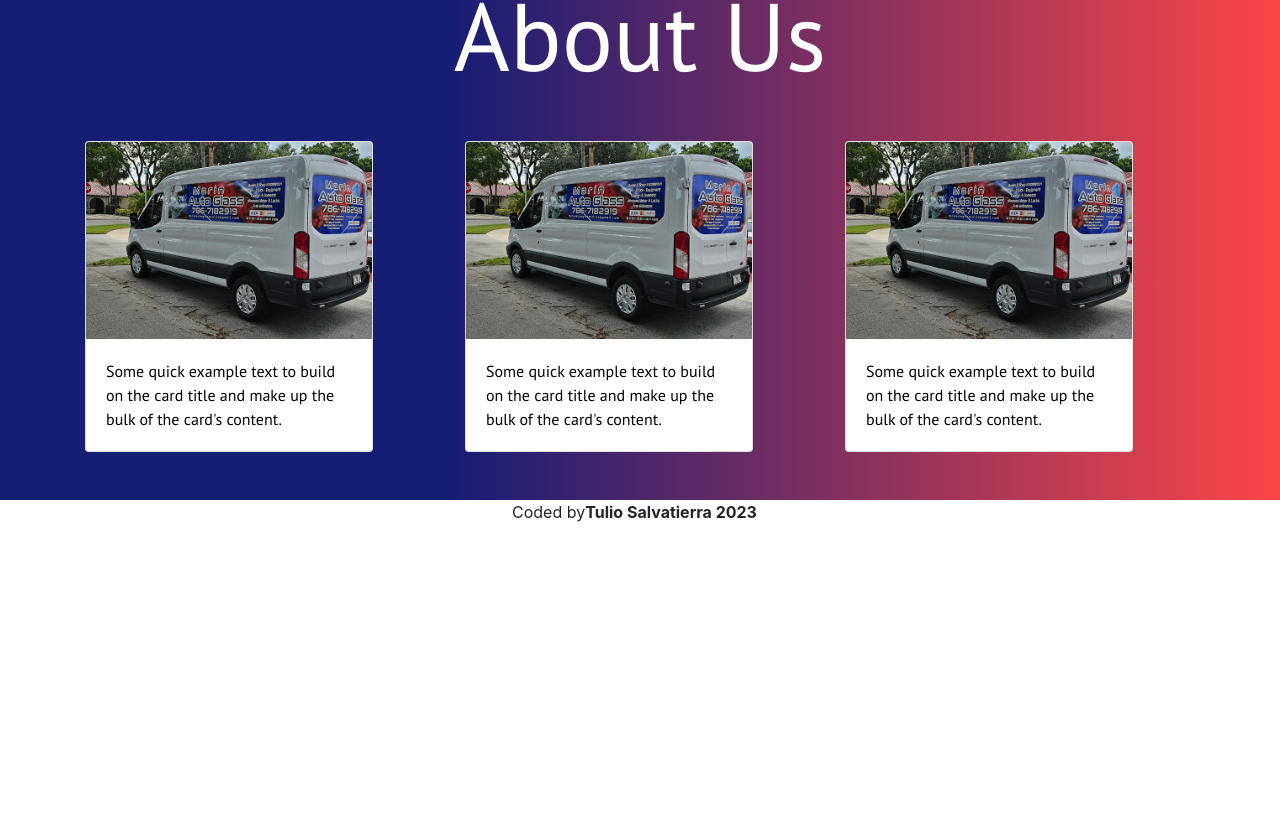
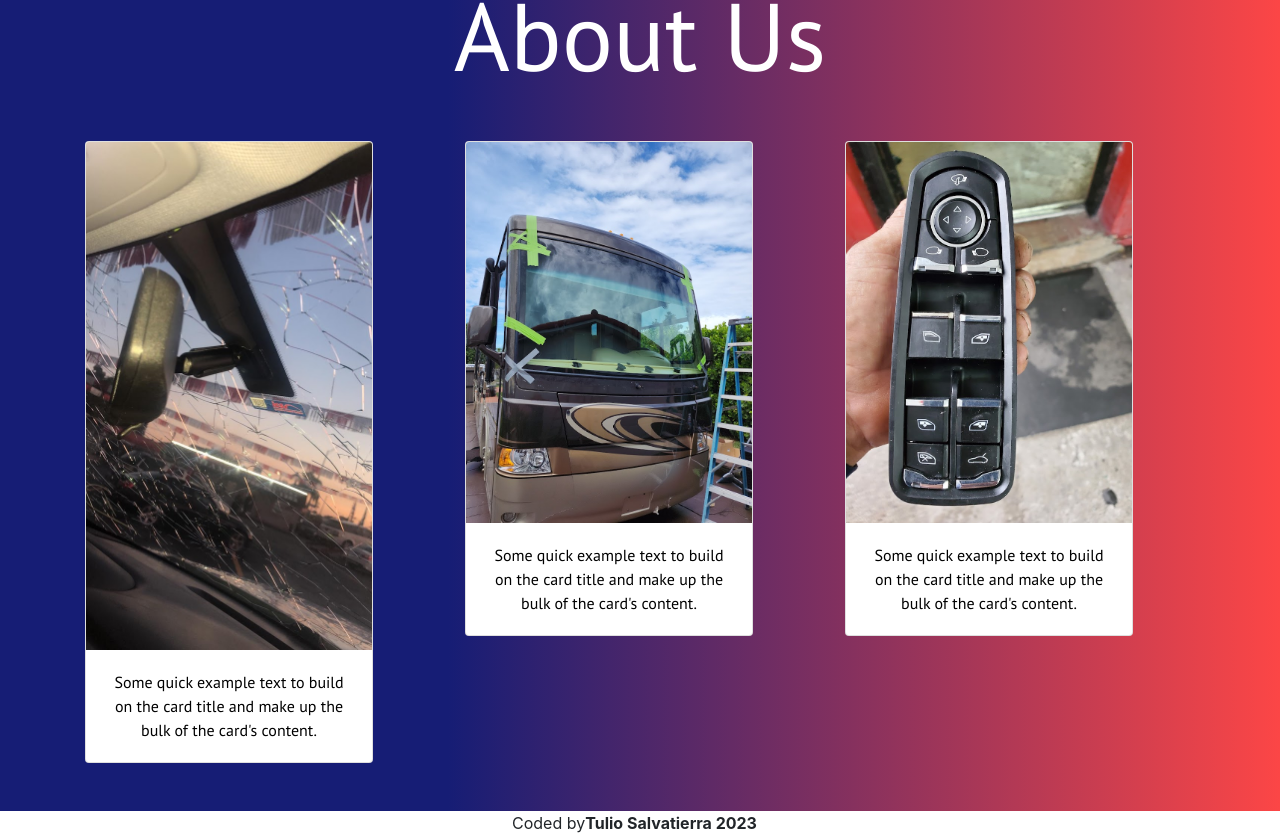
Before and after one commit to T00lio/marinautoglass, a React (Create React App) app: page / in a window 1280 px wide. Shown: the part 734-1569 px from the top of the page. Before the commit the page ends 1258 px from the top, so only its background shows below. Built offline with nearby package versions, Linux system fonts and the light colour scheme.

Commit message:
added images for cards

```diff
--- a/src/components/Hero.js
+++ b/src/components/Hero.js
@@ -1,6 +1,9 @@
 import React from "react";
 import "../components/Hero.css";
 import marinvan from "../images/marinvan.jpg";
+import rv from "../images/rv.jpg";
+import broken from "../images/broken.jpg";
+import window from "../images/window.jpg";
 
 function HeroSection() {
   return (
@@ -34,9 +37,13 @@ function HeroSection() {
             </h1>
             <div class="container mt-5 mb-5">
               <div class="row">
-                <div class="col">
+                <div class="col text-center">
                   <div class="card" style={{ width: "18rem" }}>
-                    <img src={marinvan} class="card-img-top" alt="..." />
+                    <img
+                      src={broken}
+                      class="card-img-top object-fit-cover"
+                      alt="..."
+                    />
                     <div class="card-body">
                       <p class="card-text">
                         Some quick example text to build on the card title and
@@ -45,9 +52,13 @@ function HeroSection() {
                     </div>
                   </div>
                 </div>
-                <div class="col">
+                <div class="col text-center">
                   <div class="card" style={{ width: "18rem" }}>
-                    <img src={marinvan} class="card-img-top" alt="..." />
+                    <img
+                      src={rv}
+                      class="card-img-top object-fit-cover"
+                      alt="..."
+                    />
                     <div class="card-body">
                       <p class="card-text">
                         Some quick example text to build on the card title and
@@ -56,9 +67,13 @@ function HeroSection() {
                     </div>
                   </div>
                 </div>
-                <div class="col">
+                <div class="col text-center">
                   <div class="card" style={{ width: "18rem" }}>
-                    <img src={marinvan} class="card-img-top" alt="..." />
+                    <img
+                      src={window}
+                      class="card-img-top object-fit-cover"
+                      alt="..."
+                    />
                     <div class="card-body">
                       <p class="card-text">
                         Some quick example text to build on the card title and
```
